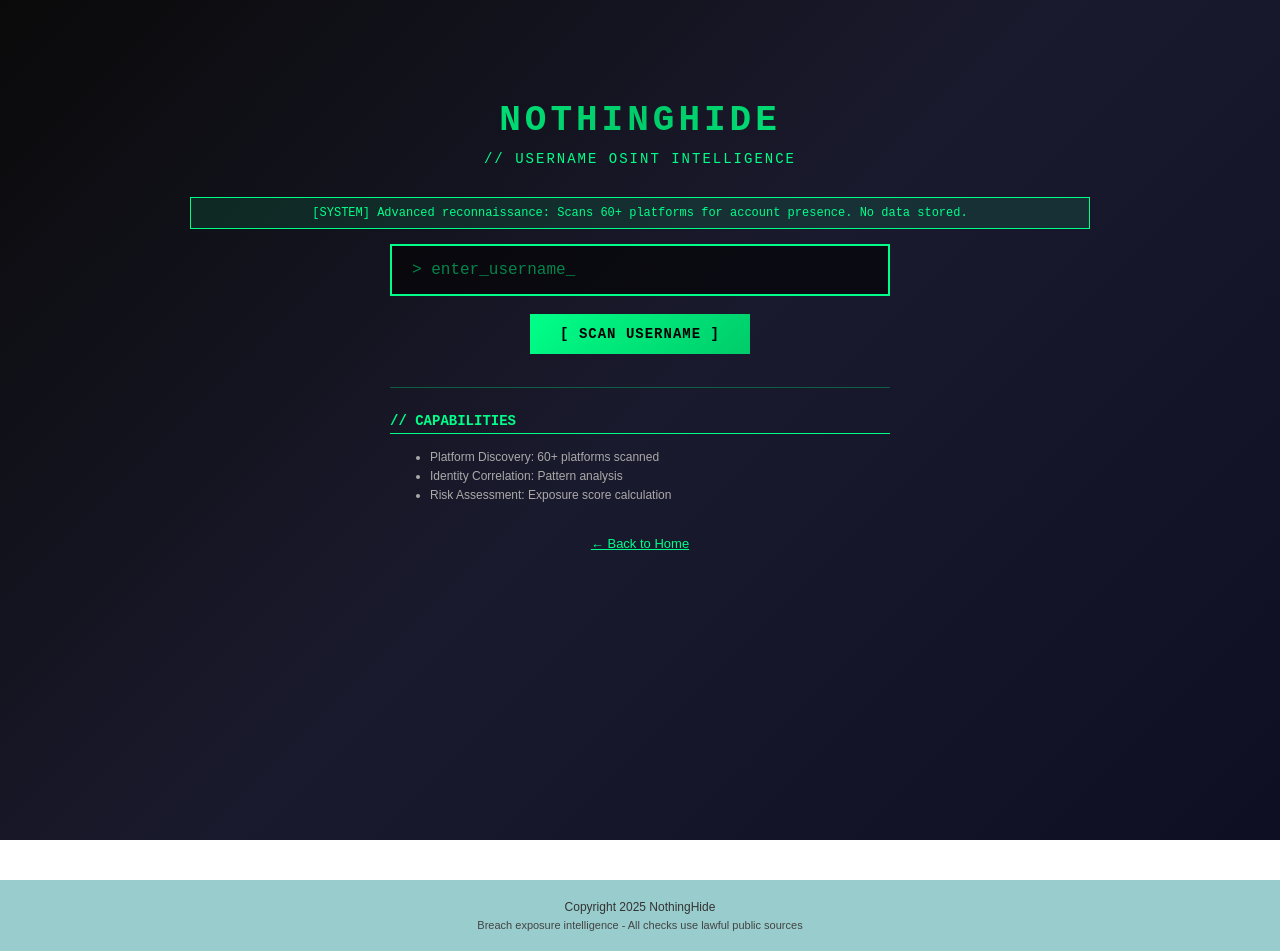
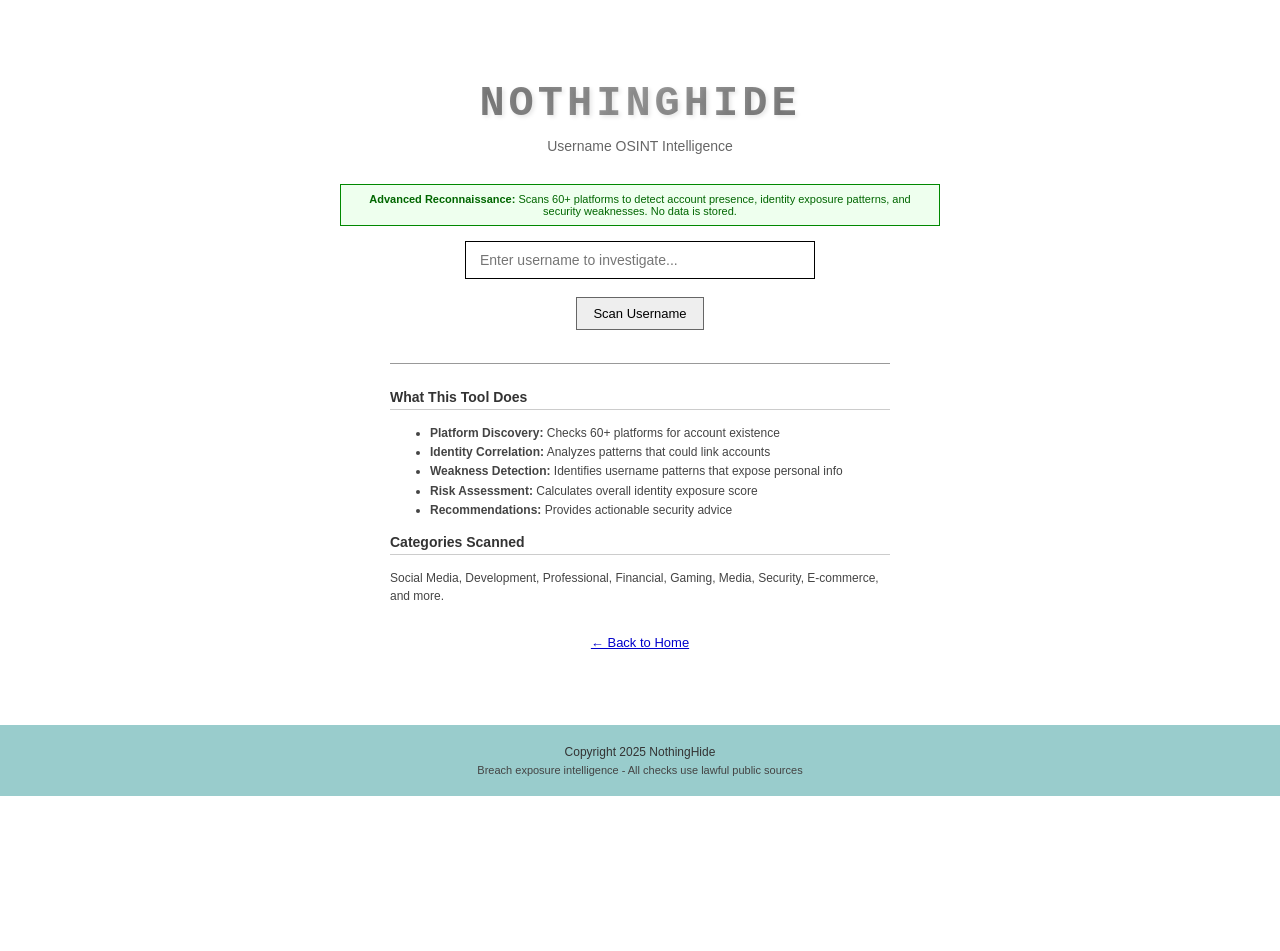
Before and after one commit to Dhuruvdev/nothinghide, a FastAPI app: page /username in a window 1280 px wide. After the commit the page ends 796 px from the top, so only its background shows below. Run offline with FastAPI, Linux system fonts and the light colour scheme.

Commit message:
Update the website to use a light theme for all user-facing pages
Reverts the username page and results section to the original light theme, removing the dark hacker-style theme.

Replit-Commit-Author: Agent
Replit-Commit-Session-Id: 2144de41-5e28-4e82-9371-963e6e0647ad
Replit-Commit-Checkpoint-Type: full_checkpoint
Replit-Commit-Event-Id: 7ef94a9c-39e3-4048-9c18-063b62c7438d
Replit-Commit-Screenshot-Url: https://storage.googleapis.com/screenshot-production-us-central1/fa751dc2-c30b-45fa-900d-63f3c95e1b78/2144de41-5e28-4e82-9371-963e6e0647ad/F0aWK4t
Replit-Helium-Checkpoint-Created: true

```diff
--- a/nothinghide/web/templates/username.html
+++ b/nothinghide/web/templates/username.html
@@ -5,105 +5,6 @@
 
 {% block content %}
 <style>
-.username-page {
-    background: linear-gradient(135deg, #0a0a0a 0%, #1a1a2e 50%, #0f0f23 100%);
-    min-height: 100vh;
-    padding: 20px;
-}
-
-.username-page .container {
-    max-width: 900px;
-}
-
-.username-page .logo-text {
-    background: linear-gradient(135deg, #00ff88 0%, #00cc6a 50%, #00ff88 100%);
-    -webkit-background-clip: text;
-    -webkit-text-fill-color: transparent;
-    background-clip: text;
-    text-shadow: none;
-    font-size: 36px;
-}
-
-.username-page .tagline {
-    color: #00ff88;
-    font-family: 'Courier New', monospace;
-    letter-spacing: 2px;
-}
-
-.username-page .privacy-notice {
-    background: rgba(0, 255, 136, 0.1);
-    border: 1px solid #00ff88;
-    color: #00ff88;
-    font-family: 'Courier New', monospace;
-    font-size: 12px;
-}
-
-.username-page .search-box input {
-    background: rgba(0, 0, 0, 0.6);
-    border: 2px solid #00ff88;
-    color: #00ff88;
-    font-family: 'Courier New', monospace;
-    font-size: 16px;
-    padding: 15px 20px;
-    width: 100%;
-    max-width: 500px;
-    box-sizing: border-box;
-}
-
-.username-page .search-box input::placeholder {
-    color: rgba(0, 255, 136, 0.5);
-}
-
-.username-page .search-box input:focus {
-    outline: none;
-    box-shadow: 0 0 20px rgba(0, 255, 136, 0.3);
-}
-
-.username-page .btn {
-    background: linear-gradient(135deg, #00ff88 0%, #00cc6a 100%);
-    border: none;
-    color: #000;
-    font-weight: bold;
-    font-family: 'Courier New', monospace;
-    padding: 12px 30px;
-    font-size: 14px;
-    letter-spacing: 1px;
-    transition: all 0.3s ease;
-}
-
-.username-page .btn:hover {
-    box-shadow: 0 0 30px rgba(0, 255, 136, 0.5);
-    transform: translateY(-2px);
-}
-
-.username-page .divider {
-    border-color: #00ff88;
-    opacity: 0.3;
-}
-
-.username-page .help-section {
-    color: #888;
-    font-size: 12px;
-}
-
-.username-page .help-section h3 {
-    color: #00ff88;
-    border-bottom-color: #00ff88;
-    font-family: 'Courier New', monospace;
-}
-
-.username-page .help-section ul {
-    color: #aaa;
-}
-
-.username-page .back-link {
-    color: #00ff88;
-}
-
-.username-page .back-link:hover {
-    color: #00cc6a;
-}
-
 #loading-section {
     display: none;
     margin: 30px auto;
@@ -390,37 +276,33 @@
     .stats-grid {
         grid-template-columns: repeat(2, 1fr);
     }
-
-    .username-page .logo-text {
-        font-size: 28px;
-    }
 }
 </style>
 
-<div class="username-page">
 <div class="container">
     <div class="logo">
         <h1 class="logo-text">NOTHINGHIDE</h1>
     </div>
-        <p class="tagline">// USERNAME OSINT INTELLIGENCE</p>
+    <p class="tagline">Username OSINT Intelligence</p>
 
     <div class="privacy-notice">
-            [SYSTEM] Advanced reconnaissance: Scans 60+ platforms for account presence. No data stored.
+        <strong>Advanced Reconnaissance:</strong> Scans 60+ platforms to detect account presence,
+        identity exposure patterns, and security weaknesses. No data is stored.
     </div>
 
     <form id="username-form">
         <div class="search-box">
-                <input type="text" name="username" id="username-input" placeholder="> enter_username_" required
+            <input type="text" name="username" id="username-input" placeholder="Enter username to investigate..." required
                    pattern="[a-zA-Z0-9._-]+" title="Letters, numbers, dots, underscores, and hyphens only">
         </div>
         <div class="buttons">
-                <button type="submit" class="btn">[ SCAN USERNAME ]</button>
+            <button type="submit" class="btn">Scan Username</button>
         </div>
     </form>
 
     <div id="loading-section">
         <img src="/static/loading.gif" alt="Scanning...">
-            <p id="loading-text">[SCANNING] Probing platforms...</p>
+        <p id="loading-text">Scanning platforms...</p>
     </div>
 
     <div id="results-section"></div>
@@ -428,16 +310,20 @@
     <hr class="divider">
 
     <div class="help-section">
-            <h3>// CAPABILITIES</h3>
+        <h3>What This Tool Does</h3>
         <ul>
-                <li>Platform Discovery: 60+ platforms scanned</li>
-                <li>Identity Correlation: Pattern analysis</li>
-                <li>Risk Assessment: Exposure score calculation</li>
+            <li><strong>Platform Discovery:</strong> Checks 60+ platforms for account existence</li>
+            <li><strong>Identity Correlation:</strong> Analyzes patterns that could link accounts</li>
+            <li><strong>Weakness Detection:</strong> Identifies username patterns that expose personal info</li>
+            <li><strong>Risk Assessment:</strong> Calculates overall identity exposure score</li>
+            <li><strong>Recommendations:</strong> Provides actionable security advice</li>
         </ul>
+
+        <h3>Categories Scanned</h3>
+        <p>Social Media, Development, Professional, Financial, Gaming, Media, Security, E-commerce, and more.</p>
     </div>
 
     <a href="/" class="back-link">&larr; Back to Home</a>
-    </div>
 </div>
 
 <script>
@@ -456,12 +342,12 @@ document.getElementById('username-form').addEventListener('submit', async functi
     resultsSection.innerHTML = '';
 
     const messages = [
-        '[SCANNING] Initializing probes...',
-        '[SCANNING] Checking social networks...',
-        '[SCANNING] Probing development platforms...',
-        '[SCANNING] Analyzing gaming services...',
-        '[SCANNING] Checking professional networks...',
-        '[SCANNING] Correlating identities...'
+        'Initializing scan...',
+        'Checking social networks...',
+        'Probing development platforms...',
+        'Analyzing gaming services...',
+        'Checking professional networks...',
+        'Correlating identities...'
     ];
 
     let msgIndex = 0;
@@ -485,7 +371,7 @@ document.getElementById('username-form').addEventListener('submit', async functi
         loadingSection.style.display = 'none';
 
         if (data.error) {
-            resultsSection.innerHTML = `<div class="error-message">[ERROR] ${data.error}</div>`;
+            resultsSection.innerHTML = `<div class="error-message">${data.error}</div>`;
             resultsSection.style.display = 'block';
             return;
         }
@@ -496,7 +382,7 @@ document.getElementById('username-form').addEventListener('submit', async functi
     } catch (error) {
         clearInterval(msgInterval);
         loadingSection.style.display = 'none';
-        resultsSection.innerHTML = `<div class="error-message">[ERROR] Connection failed. Try again.</div>`;
+        resultsSection.innerHTML = `<div class="error-message">Connection failed. Please try again.</div>`;
         resultsSection.style.display = 'block';
     }
 });
@@ -511,7 +397,7 @@ function renderResults(data) {
 
     let html = `
         <div class="results-header">
-            <h2>> SCAN COMPLETE: ${data.username}</h2>
+            <h2>Scan Complete: ${data.username}</h2>
             <div class="stats-grid">
                 <div class="stat-item">
                     <div class="stat-value">${data.accounts_found}</div>
@@ -526,7 +412,7 @@ function renderResults(data) {
                     <div class="stat-label">Risk Score</div>
                 </div>
             </div>
-            <div class="risk-indicator ${riskClass}">[${riskLevel} RISK]</div>
+            <div class="risk-indicator ${riskClass}">${riskLevel} RISK</div>
         </div>
     `;
 
@@ -556,7 +442,7 @@ function renderResults(data) {
                         ${platforms.map(p => `
                             <div class="platform-item">
                                 <span class="platform-name">${p.platform}</span>
-                                <a href="${p.url}" target="_blank" rel="noopener" class="platform-link">[VISIT]</a>
+                                <a href="${p.url}" target="_blank" rel="noopener" class="platform-link">Visit</a>
                             </div>
                         `).join('')}
                     </div>
@@ -570,9 +456,9 @@ function renderResults(data) {
     if (data.username_analysis?.weaknesses?.length > 0) {
         html += `
             <div class="weaknesses-section">
-                <h3>> WEAKNESSES DETECTED</h3>
+                <h3>Weaknesses Detected</h3>
                 ${data.username_analysis.weaknesses.map(w => `
-                    <div class="weakness-item">[!] ${w}</div>
+                    <div class="weakness-item">Warning: ${w}</div>
                 `).join('')}
             </div>
         `;
@@ -581,7 +467,7 @@ function renderResults(data) {
     if (data.identity_risk?.recommendations?.length > 0) {
         html += `
             <div class="recommendations-section">
-                <h3>> RECOMMENDATIONS</h3>
+                <h3>Security Recommendations</h3>
                 ${data.identity_risk.recommendations.map(r => `
                     <div class="recommendation-item">${r}</div>
                 `).join('')}
@@ -591,14 +477,14 @@ function renderResults(data) {
 
     html += `
         <button class="all-platforms-toggle" onclick="toggleAllPlatforms()">
-            [ VIEW ALL SCANNED PLATFORMS ]
+            View All Scanned Platforms
         </button>
         <div id="all-platforms-list" class="all-platforms-list">
             ${data.platforms ? data.platforms.map(p => `
                 <div class="platform-status">
                     <span class="platform-status-name">${p.platform}</span>
                     <span class="${p.exists ? 'platform-status-found' : 'platform-status-notfound'}">
-                        ${p.exists ? '[FOUND]' : '[NOT FOUND]'}
+                        ${p.exists ? 'Found' : 'Not Found'}
                     </span>
                 </div>
             `).join('') : ''}
```
Also changed, not shown: other parts of nothinghide/web/templates/username.html (+58 -73 lines). Lines whose indentation alone changed are shown as unchanged.
